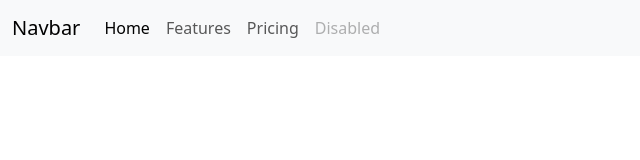
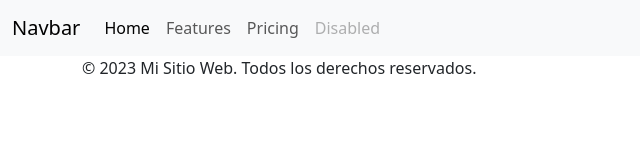
Before and after one commit to neoespartano/proyectoch, a plain HTML site: page index.html in a window 1280 px wide. Shown: the whole page, without its empty margins (0-640 px from the left). Drawn offline with nearby package versions, Linux system fonts and the light colour scheme.

Commit message:
footer prueba

```diff
--- a/index.html
+++ b/index.html
@@ -40,6 +40,13 @@
   </nav>
 </header>
 
+    <!-- Footer utilizando Bootstrap -->
+    <footer class="footer">
+        <div class="container">
+            <p>&copy; 2023 Mi Sitio Web. Todos los derechos reservados.</p>
+        </div>
+    </footer>
+
     <!-- CSS BS-->
     <script src="https://cdn.jsdelivr.net/npm/bootstrap@5.3.2/dist/js/bootstrap.bundle.min.js" integrity="sha384-C6RzsynM9kWDrMNeT87bh95OGNyZPhcTNXj1NW7RuBCsyN/o0jlpcV8Qyq46cDfL" crossorigin="anonymous"></script>
 </body>
```
